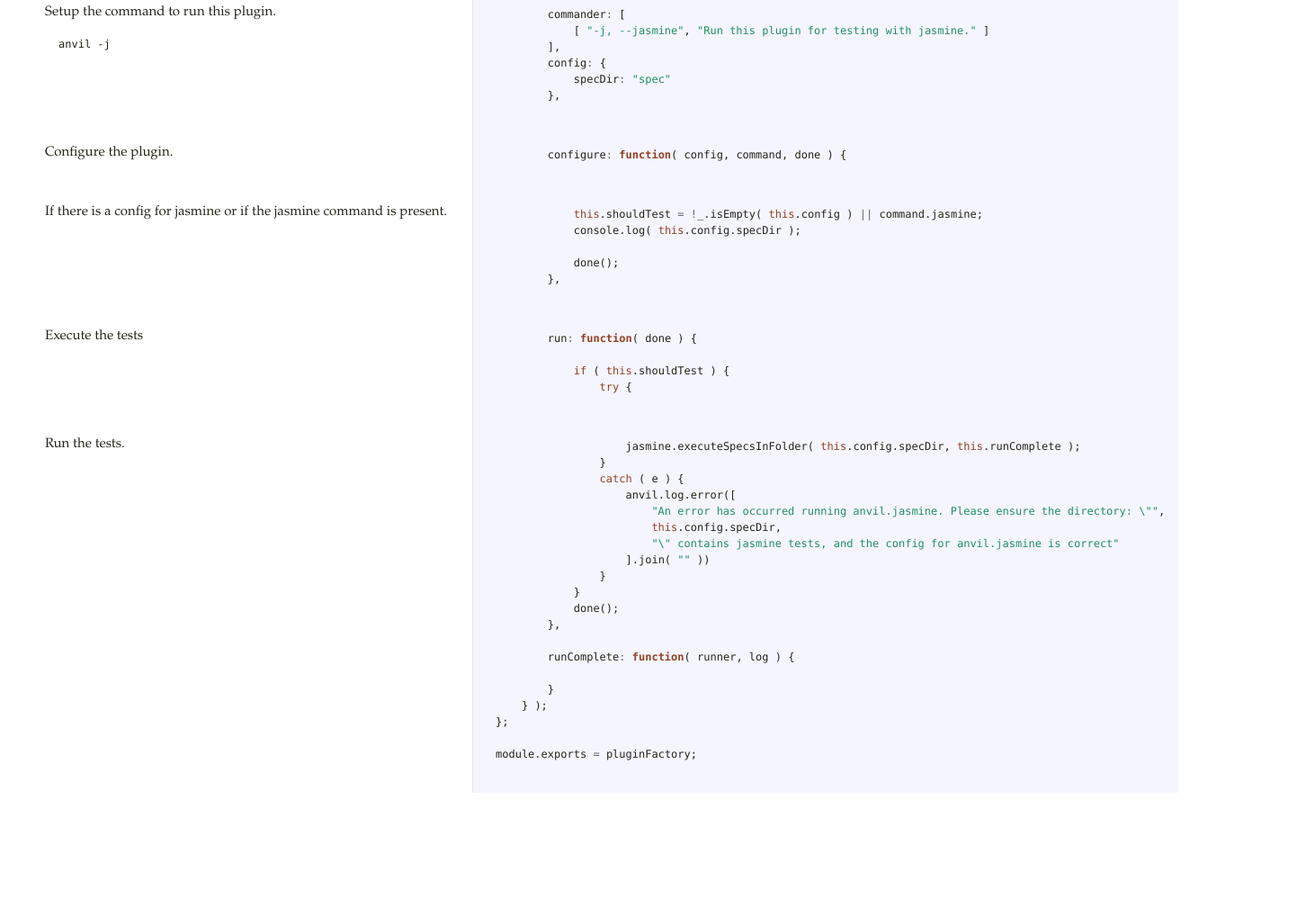
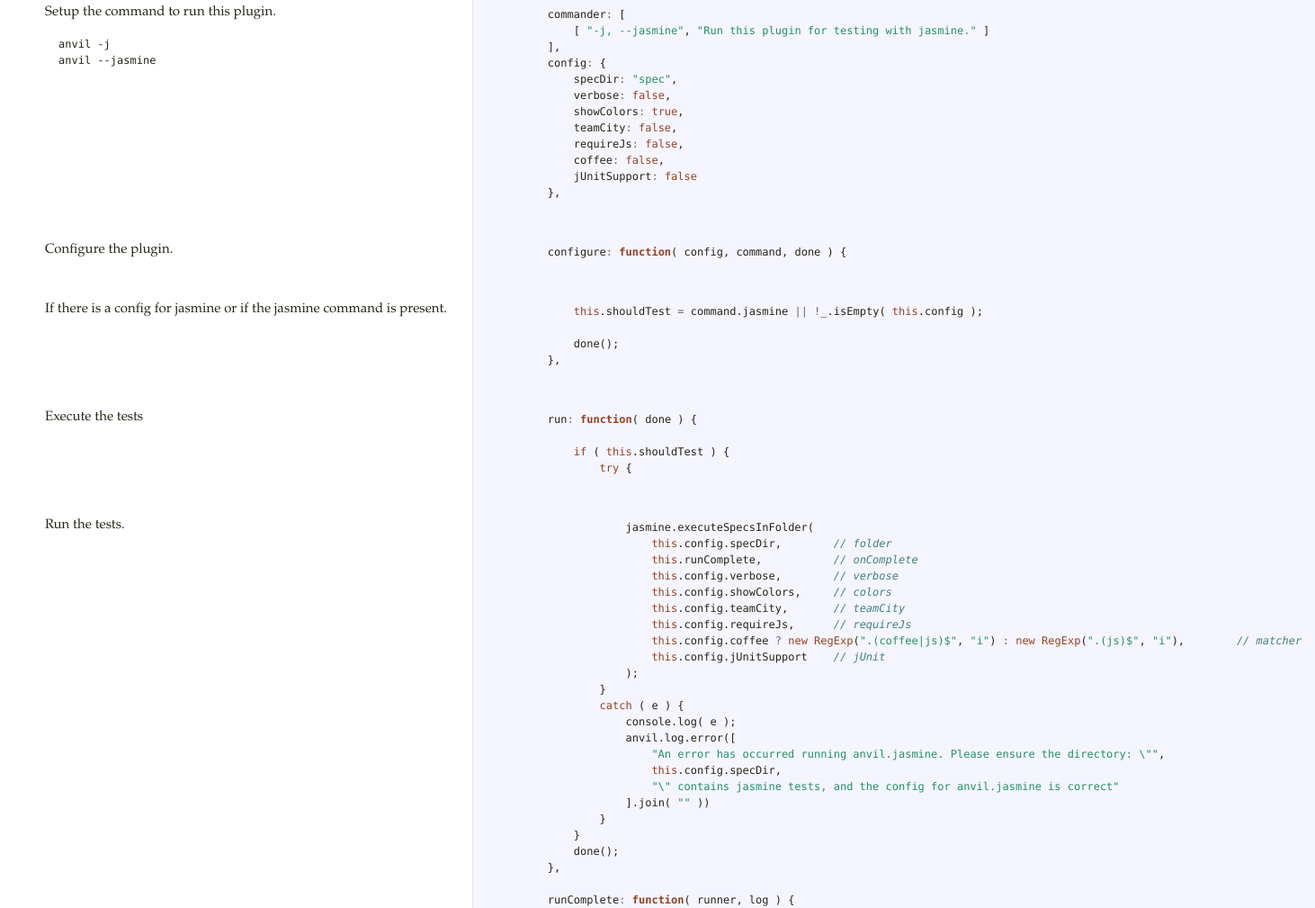
Before and after one commit to jcreamer898/anvil.jasmine, a website: page docs/plugin.html in a window 1280 px wide. Shown: the part 347-1356 px from the top of the page at 90% size, 1462 px wide, since content can reach past the window. Before the commit the page ends 1228 px from the top, so only its background shows below. Drawn offline with Linux system fonts and the light colour scheme.

Commit message:
Update docs

```diff
--- a/docs/plugin.html
+++ b/docs/plugin.html
@@ -12,20 +12,26 @@
 </pre></div>             </td>           </tr>                               <tr id="section-4">             <td class="docs">               <div class="pilwrap">                 <a class="pilcrow" href="#section-4">&#182;</a>               </div>               <p>Setup the command to run this plugin.</p>
 
 <pre><code>anvil -j
+anvil --jasmine
 </code></pre>             </td>             <td class="code">               <div class="highlight"><pre>
         <span class="nx">commander</span><span class="o">:</span> <span class="p">[</span>
             <span class="p">[</span> <span class="s2">&quot;-j, --jasmine&quot;</span><span class="p">,</span> <span class="s2">&quot;Run this plugin for testing with jasmine.&quot;</span> <span class="p">]</span>
         <span class="p">],</span>
         <span class="nx">config</span><span class="o">:</span> <span class="p">{</span>
-            <span class="nx">specDir</span><span class="o">:</span> <span class="s2">&quot;spec&quot;</span>
+            <span class="nx">specDir</span><span class="o">:</span> <span class="s2">&quot;spec&quot;</span><span class="p">,</span>
+            <span class="nx">verbose</span><span class="o">:</span> <span class="kc">false</span><span class="p">,</span>
+            <span class="nx">showColors</span><span class="o">:</span> <span class="kc">true</span><span class="p">,</span>
+            <span class="nx">teamCity</span><span class="o">:</span> <span class="kc">false</span><span class="p">,</span>
+            <span class="nx">requireJs</span><span class="o">:</span> <span class="kc">false</span><span class="p">,</span>
+            <span class="nx">coffee</span><span class="o">:</span> <span class="kc">false</span><span class="p">,</span>
+            <span class="nx">jUnitSupport</span><span class="o">:</span> <span class="kc">false</span>
         <span class="p">},</span>
 
 </pre></div>             </td>           </tr>                               <tr id="section-5">             <td class="docs">               <div class="pilwrap">                 <a class="pilcrow" href="#section-5">&#182;</a>               </div>               <p>Configure the plugin.</p>             </td>             <td class="code">               <div class="highlight"><pre>
         <span class="nx">configure</span><span class="o">:</span> <span class="kd">function</span><span class="p">(</span> <span class="nx">config</span><span class="p">,</span> <span class="nx">command</span><span class="p">,</span> <span class="nx">done</span> <span class="p">)</span> <span class="p">{</span>
 
 </pre></div>             </td>           </tr>                               <tr id="section-6">             <td class="docs">               <div class="pilwrap">                 <a class="pilcrow" href="#section-6">&#182;</a>               </div>               <p>If there is a config for jasmine or if the jasmine command is present.</p>             </td>             <td class="code">               <div class="highlight"><pre>
-            <span class="k">this</span><span class="p">.</span><span class="nx">shouldTest</span> <span class="o">=</span> <span class="o">!</span><span class="nx">_</span><span class="p">.</span><span class="nx">isEmpty</span><span class="p">(</span> <span class="k">this</span><span class="p">.</span><span class="nx">config</span> <span class="p">)</span> <span class="o">||</span> <span class="nx">command</span><span class="p">.</span><span class="nx">jasmine</span><span class="p">;</span>
-            <span class="nx">console</span><span class="p">.</span><span class="nx">log</span><span class="p">(</span> <span class="k">this</span><span class="p">.</span><span class="nx">config</span><span class="p">.</span><span class="nx">specDir</span> <span class="p">);</span>
+            <span class="k">this</span><span class="p">.</span><span class="nx">shouldTest</span> <span class="o">=</span> <span class="nx">command</span><span class="p">.</span><span class="nx">jasmine</span> <span class="o">||</span> <span class="o">!</span><span class="nx">_</span><span class="p">.</span><span class="nx">isEmpty</span><span class="p">(</span> <span class="k">this</span><span class="p">.</span><span class="nx">config</span> <span class="p">);</span>
 
             <span class="nx">done</span><span class="p">();</span>
         <span class="p">},</span>
@@ -37,9 +43,19 @@
                 <span class="k">try</span> <span class="p">{</span>
 
 </pre></div>             </td>           </tr>                               <tr id="section-8">             <td class="docs">               <div class="pilwrap">                 <a class="pilcrow" href="#section-8">&#182;</a>               </div>               <p>Run the tests.</p>             </td>             <td class="code">               <div class="highlight"><pre>
-                    <span class="nx">jasmine</span><span class="p">.</span><span class="nx">executeSpecsInFolder</span><span class="p">(</span> <span class="k">this</span><span class="p">.</span><span class="nx">config</span><span class="p">.</span><span class="nx">specDir</span><span class="p">,</span> <span class="k">this</span><span class="p">.</span><span class="nx">runComplete</span> <span class="p">);</span>
+                    <span class="nx">jasmine</span><span class="p">.</span><span class="nx">executeSpecsInFolder</span><span class="p">(</span>
+                        <span class="k">this</span><span class="p">.</span><span class="nx">config</span><span class="p">.</span><span class="nx">specDir</span><span class="p">,</span>        <span class="c1">// folder</span>
+                        <span class="k">this</span><span class="p">.</span><span class="nx">runComplete</span><span class="p">,</span>           <span class="c1">// onComplete</span>
+                        <span class="k">this</span><span class="p">.</span><span class="nx">config</span><span class="p">.</span><span class="nx">verbose</span><span class="p">,</span>        <span class="c1">// verbose</span>
+                        <span class="k">this</span><span class="p">.</span><span class="nx">config</span><span class="p">.</span><span class="nx">showColors</span><span class="p">,</span>     <span class="c1">// colors</span>
+                        <span class="k">this</span><span class="p">.</span><span class="nx">config</span><span class="p">.</span><span class="nx">teamCity</span><span class="p">,</span>       <span class="c1">// teamCity</span>
+                        <span class="k">this</span><span class="p">.</span><span class="nx">config</span><span class="p">.</span><span class="nx">requireJs</span><span class="p">,</span>      <span class="c1">// requireJs</span>
+                        <span class="k">this</span><span class="p">.</span><span class="nx">config</span><span class="p">.</span><span class="nx">coffee</span> <span class="o">?</span> <span class="k">new</span> <span class="nb">RegExp</span><span class="p">(</span><span class="s2">&quot;.(coffee|js)$&quot;</span><span class="p">,</span> <span class="s2">&quot;i&quot;</span><span class="p">)</span> <span class="o">:</span> <span class="k">new</span> <span class="nb">RegExp</span><span class="p">(</span><span class="s2">&quot;.(js)$&quot;</span><span class="p">,</span> <span class="s2">&quot;i&quot;</span><span class="p">),</span>        <span class="c1">// matcher</span>
+                        <span class="k">this</span><span class="p">.</span><span class="nx">config</span><span class="p">.</span><span class="nx">jUnitSupport</span>    <span class="c1">// jUnit</span>
+                    <span class="p">);</span>
                 <span class="p">}</span>
                 <span class="k">catch</span> <span class="p">(</span> <span class="nx">e</span> <span class="p">)</span> <span class="p">{</span>
+                    <span class="nx">console</span><span class="p">.</span><span class="nx">log</span><span class="p">(</span> <span class="nx">e</span> <span class="p">);</span>
                     <span class="nx">anvil</span><span class="p">.</span><span class="nx">log</span><span class="p">.</span><span class="nx">error</span><span class="p">([</span>
                         <span class="s2">&quot;An error has occurred running anvil.jasmine. Please ensure the directory: \&quot;&quot;</span><span class="p">,</span>
                         <span class="k">this</span><span class="p">.</span><span class="nx">config</span><span class="p">.</span><span class="nx">specDir</span><span class="p">,</span>
```
